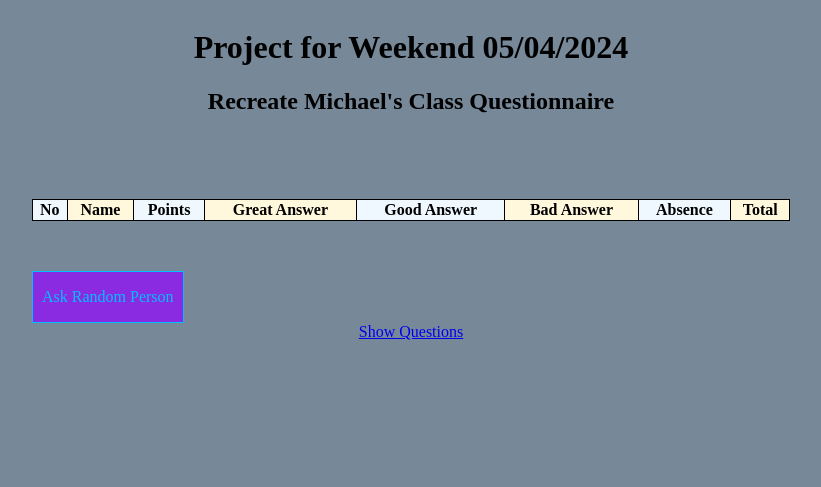
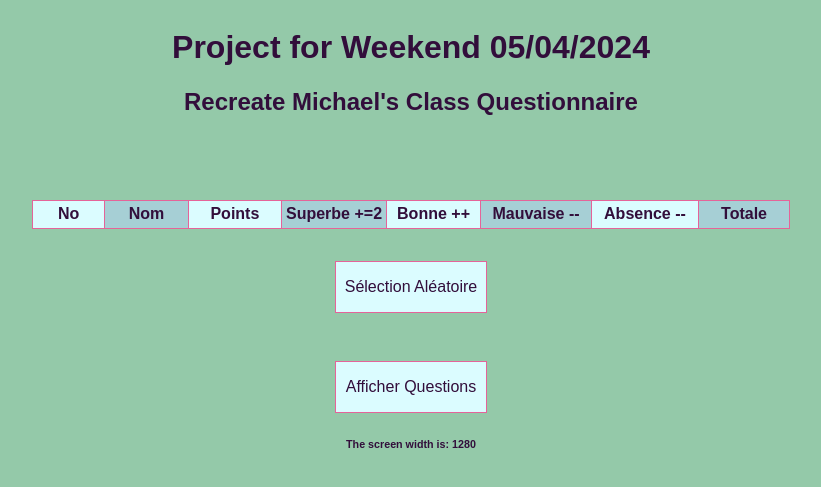
Before and after one commit to Leerlandais/questionnaire, a PHP site: page /control/pageRouter.php in a window 1280 px wide. Shown: the top 487 px of the page, without its empty margins (229-1050 px from the left). Run offline with PHP 8.4, Linux system fonts and the light colour scheme; data that the repository does not hold is empty.

Commit message:
changed to French

```diff
--- a/public/scripts/script.js
+++ b/public/scripts/script.js
@@ -1,3 +1,14 @@
+window.addEventListener('resize', displayScreenWidth);
+
+function displayScreenWidth() {
+    const screenwidth = document.getElementById("screenwidth");
+    let theWidth = window.innerWidth;
+    screenwidth.innerHTML = 'The screen width is: ' + theWidth;
+}
+displayScreenWidth();
+
+
+if (document.getElementById("askForm")) {
 
     document.getElementById("askForm").addEventListener("submit", function(event) {
         const radioInp = document.querySelectorAll(".radioInp");
@@ -15,11 +26,4 @@ if (!radioChecked) {
         }
     });
 
-window.addEventListener('resize', displayScreenWidth);
-
-function displayScreenWidth() {
-    const screenwidth = document.getElementById("screenwidth");
-    let theWidth = window.innerWidth;
-    screenwidth.innerHTML = 'The screen width is: ' + theWidth;
 }
-displayScreenWidth();
--- a/public/styles/style.css
+++ b/public/styles/style.css
@@ -1,8 +1,24 @@
+/*
+--black: #020300ff;
+--drab-dark-brown: #36311fff;
+--walnut-brown: #59544bff;
+--cool-gray: #7d8ca3ff;
+
+--russian-violet: #320e3bff;
+--thulian-pink: #e56399ff;
+--vista-blue: #7f96ffff;
+--light-blue: #a6cfd5ff;
+--light-cyan: #dbfcffff;
+--cambridge-blue: #94c9a9ff;
+*/
+
 body {
-    background-color: lightslategray;
+    background-color: #94c9a9ff;
     display: flex;
     flex-direction: column;
     align-items: center;
+    color: #320e3bff;
+    font-family: Arial, Helvetica, sans-serif;
 }
 
 .global {
@@ -19,15 +35,18 @@ body {
 }
 
 .questionTable td, .questionTable th {
-    border: 1px solid black;
+    border: 1px solid #e56399ff;
+    width: 220px;
+    height: 25px;
 }
 
+
 tr:nth-child(even) td:nth-child(even), tr:nth-child(odd) td:nth-child(odd), tr:nth-child(even) th:nth-child(even), tr:nth-child(odd) th:nth-child(odd)  {
-    background-color: aliceblue;
+    background-color: #dbfcffff;
 }
 
   tr:nth-child(odd) td:nth-child(even), tr:nth-child(even) td:nth-child(odd), tr:nth-child(odd) th:nth-child(even), tr:nth-child(even) th:nth-child(odd)  {
-    background-color: cornsilk;
+    background-color: #a6cfd5ff;
 }
 
 .hidden {
@@ -35,23 +54,33 @@ tr:nth-child(even) td:nth-child(even), tr:nth-child(odd) td:nth-child(odd), tr:n
 }
 
 .playerArea {
-    margin-top: 5vh;
+    margin: 1vh auto 1vh;
+    width: 35%;
     display: flex;
     flex-direction: row;
     flex-wrap: wrap;
     justify-content: space-between;
+    align-items: center;
 }
 
 .playerSelect {
     text-decoration: none;
-    border: 1px solid;
-    margin-top: 10px;
-    width: 150px;
+    border: 1px solid #e56399ff;
+    margin: 10px 0;
+    width: 120px;
     height: 50px;
     line-height: 50px;
-    color: deepskyblue;
-    background-color: blueviolet;
+    background-color: #dbfcffff;
+    color: #320e3bff;
+}
 
+.playerSelect:hover {
+    background-color: #a6cfd5ff;
+}
+
+.playerSel {
+    width: 150px;
+    margin: 4vh auto 0;
 }
 
 .questForm, #askForm {
--- a/view/err404.php
+++ b/view/err404.php
@@ -8,8 +8,8 @@
 </head>
 <body>
     <div class="global">
-    <h1>Oops, there's no page here</h1>
-    <a href="?p=home">Go Back Home</a>
+    <h1>Oups, il n'y a pas de page ici</h1>
+    <a href="?p=home">Retour</a>
     </div>
     <h6 id="screenwidth"></h6>
     <script src="scripts/script.js"></script>
--- a/view/mainView.php
+++ b/view/mainView.php
@@ -16,13 +16,13 @@
             <table class="questionTable">
                 <tr>
                     <th>No</th>
-                    <th>Name</th>
+                    <th>Nom</th>
                     <th>Points</th>
-                    <th>Great Answer</th>
-                    <th>Good Answer</th>
-                    <th>Bad Answer</th>
-                    <th>Absence</th>
-                    <th>Total</th>
+                    <th>Superbe +=2</th>
+                    <th>Bonne ++</th>
+                    <th>Mauvaise --</th>
+                    <th>Absence --</th>
+                    <th>Totale</th>
                 </tr>
                 <?php
                 if (!is_array($players)) {
@@ -47,8 +47,8 @@
                 ?>
             </ul>
             </table>
+            <a href="?p=ask&player=rand" class="playerSelect playerSel">Sélection Aléatoire</a>
             <div class="playerArea">
-               <a href="?p=ask&player=rand" class="playerSelect">Ask Random Person</a>
                <?php
                 if (!is_array($players)) {
                       echo $players;
@@ -58,8 +58,8 @@
                         <a href="?p=ask&player=<?=$play["id"]?>" class="playerSelect"><?=$play["nom"]?></a>
                         <?php }} ?>
                     </div>
-                    <a href="?p=show">Show Questions</a>
-            <h6 id="screenwidth"></h6>
+                    <a href="?p=show" class="playerSelect playerSel">Afficher Questions</a>
+            <h6 id="screenwidth">sqdqd</h6>
         </div><!-- end of global -->
 
         <script src="scripts/script.js"></script>
--- a/view/successView.php
+++ b/view/successView.php
@@ -8,8 +8,8 @@
 </head>
 <body>
     <div class="global">
-    <h1>Your Question Has Been Succesfully Added</h1>
-    <a href="?p=home">Go Back Home</a>
+    <h1>La question a été ajoutée avec succès</h1>
+    <a href="?p=home">Retour</a>
     <h6 id="screenwidth"></h6>
     </div>
     <script src="scripts/script.js"></script>
```
Also changed, not shown: view/askView.php (+6 -6 lines), view/showView.php (+7 -7 lines). Lines whose indentation alone changed are shown as unchanged.
